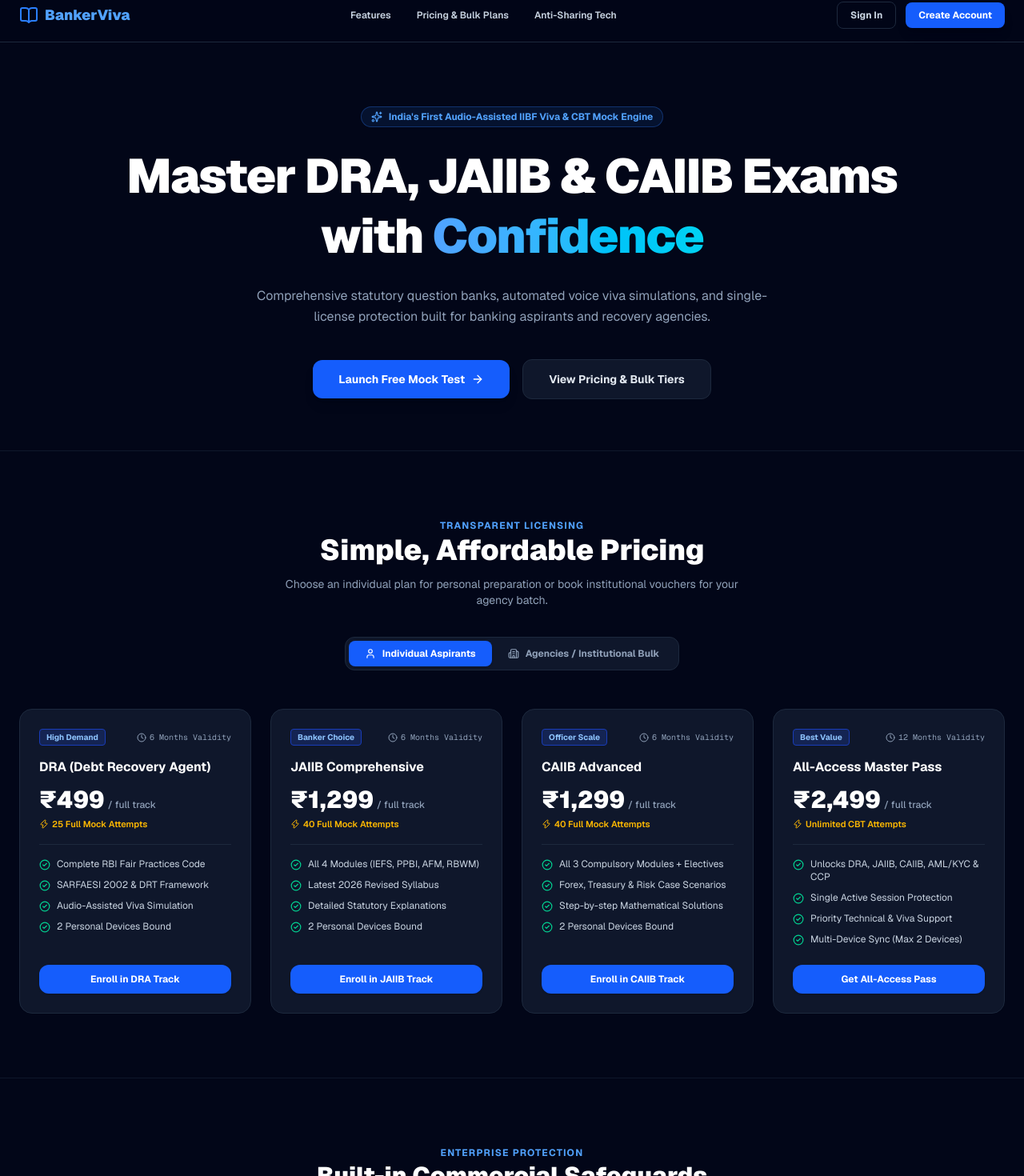
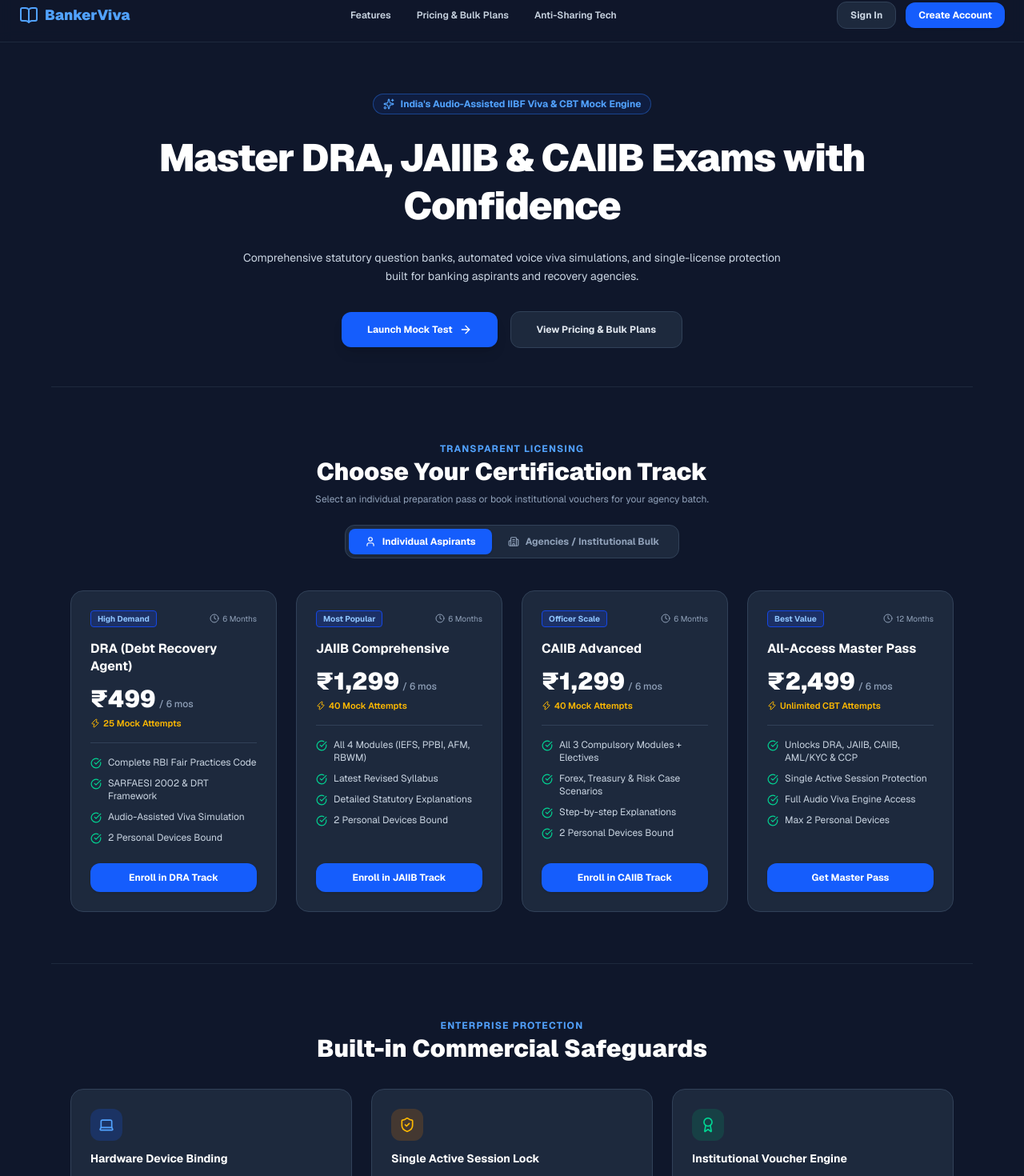
Before and after one commit to cbiswarup74-hue/bankerviva, a Next.js app: page / in a window 1280 px wide. Shown: the part 14-1484 px from the top of the page at 80% size. Built offline with nearby package versions, Linux system fonts and the light colour scheme.

Commit message:
style: restore soothing slate-900 theme, original typography, and integrated pricing matrix

```diff
--- a/src/app/page.tsx
+++ b/src/app/page.tsx
@@ -6,15 +6,14 @@
   BookOpen,
   ShieldCheck,
   Award,
-  CheckCircle2,
+  CheckCircle,
   ArrowRight,
   Building2,
   User,
   Laptop,
-  Zap,
-  HelpCircle,
   Clock,
-  Sparkles
+  Sparkles,
+  Zap
 } from 'lucide-react';
 
 export default function LandingPage() {
@@ -24,8 +23,8 @@
     {
       title: 'DRA (Debt Recovery Agent)',
       price: '₹499',
-      duration: '6 Months Validity',
-      credits: '25 Full Mock Attempts',
+      duration: '6 Months',
+      credits: '25 Mock Attempts',
       badge: 'High Demand',
       features: [
         'Complete RBI Fair Practices Code',
@@ -38,12 +37,12 @@
     {
       title: 'JAIIB Comprehensive',
       price: '₹1,299',
-      duration: '6 Months Validity',
-      credits: '40 Full Mock Attempts',
-      badge: 'Banker Choice',
+      duration: '6 Months',
+      credits: '40 Mock Attempts',
+      badge: 'Most Popular',
       features: [
         'All 4 Modules (IEFS, PPBI, AFM, RBWM)',
-        'Latest 2026 Revised Syllabus',
+        'Latest Revised Syllabus',
         'Detailed Statutory Explanations',
         '2 Personal Devices Bound'
       ],
@@ -52,13 +51,13 @@
     {
       title: 'CAIIB Advanced',
       price: '₹1,299',
-      duration: '6 Months Validity',
-      credits: '40 Full Mock Attempts',
+      duration: '6 Months',
+      credits: '40 Mock Attempts',
       badge: 'Officer Scale',
       features: [
         'All 3 Compulsory Modules + Electives',
         'Forex, Treasury & Risk Case Scenarios',
-        'Step-by-step Mathematical Solutions',
+        'Step-by-step Explanations',
         '2 Personal Devices Bound'
       ],
       ctaText: 'Enroll in CAIIB Track'
@@ -66,16 +65,16 @@
     {
       title: 'All-Access Master Pass',
       price: '₹2,499',
-      duration: '12 Months Validity',
+      duration: '12 Months',
       credits: 'Unlimited CBT Attempts',
       badge: 'Best Value',
       features: [
         'Unlocks DRA, JAIIB, CAIIB, AML/KYC & CCP',
         'Single Active Session Protection',
-        'Priority Technical & Viva Support',
-        'Multi-Device Sync (Max 2 Devices)'
+        'Full Audio Viva Engine Access',
+        'Max 2 Personal Devices'
       ],
-      ctaText: 'Get All-Access Pass'
+      ctaText: 'Get Master Pass'
     }
   ];
 
@@ -84,38 +83,38 @@
       title: 'DRA Agency Bulk Tier',
       price: '₹299',
       unit: '/ candidate',
-      minOrder: 'Minimum 25 Candidate Seats (₹7,475 total)',
-      duration: '6 Months Validity',
+      minOrder: 'Min 25 Candidate Seats (₹7,475 total)',
+      duration: '6 Months',
       badge: 'Agency Special',
       features: [
         'Instant 16-Character Activation Vouchers',
-        'Dedicated Batch Performance Dashboard',
+        'Dedicated Batch Performance Tracking',
         'Individual Candidate Device Locking',
-        'Official Tax Invoicing for Agencies'
+        'Official Invoicing for Agencies'
       ],
       ctaText: 'Book DRA Agency Batch'
     },
     {
-      title: 'JAIIB / CAIIB Bank Branch Pass',
+      title: 'JAIIB / CAIIB Bank Batch',
       price: '₹799',
       unit: '/ candidate',
-      minOrder: 'Minimum 10 Candidate Seats (₹7,990 total)',
-      duration: '6 Months Validity',
-      badge: 'Corporate / NBFC',
+      minOrder: 'Min 10 Candidate Seats (₹7,990 total)',
+      duration: '6 Months',
+      badge: 'Bank / NBFC',
       features: [
         'Bulk Voucher Activation for Staff',
         'Full 4-Module Question Bank Access',
         'Real-time Staff Attempt Analytics',
-        'Centralized Billing & Voucher Management'
+        'Centralized Voucher Management'
       ],
       ctaText: 'Order Bank Study Batch'
     },
     {
-      title: 'Specialized Track (AML/KYC & CCP)',
+      title: 'Specialized (AML/KYC & CCP)',
       price: '₹449',
       unit: '/ candidate',
-      minOrder: 'Minimum 10 Candidate Seats (₹4,490 total)',
-      duration: '6 Months Validity',
+      minOrder: 'Min 10 Candidate Seats (₹4,490 total)',
+      duration: '6 Months',
       badge: 'Compliance Desk',
       features: [
         'FIU-IND PMLA Reporting Standards',
@@ -128,80 +127,78 @@
   ];
 
   return (
-    <div className="min-h-screen bg-slate-950 text-white font-sans selection:bg-blue-600 selection:text-white">
-      {/* Navigation */}
-      <header className="border-b border-slate-800 bg-slate-950/80 backdrop-blur sticky top-0 z-50">
-        <div className="max-w-7xl mx-auto px-6 py-4 flex justify-between items-center">
-          <div className="flex items-center gap-2 text-blue-400 font-black text-lg">
-            <BookOpen className="w-6 h-6 text-blue-500" />
-            <span>BankerViva</span>
+    <div className="min-h-screen bg-slate-900 text-white flex flex-col font-sans select-none">
+      {/* Header */}
+      <header className="px-6 py-4 border-b border-slate-800 flex justify-between items-center bg-slate-900/80 backdrop-blur sticky top-0 z-50">
+        <div className="flex items-center gap-2">
+          <BookOpen className="w-6 h-6 text-blue-400" />
+          <span className="text-lg font-black text-blue-400">BankerViva</span>
         </div>
 
         <nav className="hidden md:flex items-center gap-8 text-xs font-semibold text-slate-300">
-            <a href="#features" className="hover:text-blue-400 transition">Features</a>
-            <a href="#pricing" className="hover:text-blue-400 transition">Pricing & Bulk Plans</a>
-            <a href="#security" className="hover:text-blue-400 transition">Anti-Sharing Tech</a>
+          <a href="#features" className="hover:text-white transition">Features</a>
+          <a href="#pricing" className="hover:text-white transition">Pricing & Bulk Plans</a>
+          <a href="#security" className="hover:text-white transition">Anti-Sharing Tech</a>
         </nav>
 
         <div className="flex items-center gap-3">
           <Link
             href="/auth"
-              className="text-xs font-bold text-slate-300 hover:text-white px-4 py-2 rounded-lg border border-slate-800 hover:border-slate-700 transition"
+            className="text-xs font-bold text-slate-300 hover:text-white px-4 py-2 rounded-xl border border-slate-700 bg-slate-800 hover:bg-slate-700 transition"
           >
             Sign In
           </Link>
           <Link
             href="/auth"
-              className="text-xs font-bold bg-blue-600 hover:bg-blue-500 text-white px-4 py-2 rounded-lg shadow-lg transition"
+            className="text-xs font-bold bg-blue-600 hover:bg-blue-500 text-white px-4 py-2 rounded-xl shadow transition"
           >
             Create Account
           </Link>
         </div>
-        </div>
       </header>
 
       {/* Hero Section */}
-      <section className="max-w-5xl mx-auto px-6 pt-20 pb-16 text-center space-y-6">
-        <div className="inline-flex items-center gap-2 px-3 py-1 rounded-full border border-blue-500/30 bg-blue-500/10 text-blue-400 text-xs font-bold">
-          <Sparkles className="w-3.5 h-3.5" /> India's First Audio-Assisted IIBF Viva & CBT Mock Engine
+      <section className="max-w-5xl mx-auto px-6 pt-16 pb-12 text-center space-y-6">
+        <div className="inline-flex items-center gap-2 px-3 py-1 rounded-full border border-blue-500/40 bg-blue-600/10 text-blue-400 text-xs font-bold">
+          <Sparkles className="w-3.5 h-3.5" /> India's Audio-Assisted IIBF Viva & CBT Mock Engine
         </div>
 
-        <h1 className="text-4xl sm:text-6xl font-black tracking-tight leading-tight">
-          Master DRA, JAIIB & CAIIB Exams with <span className="text-transparent bg-clip-text bg-gradient-to-r from-blue-400 to-cyan-400">Confidence</span>
+        <h1 className="text-3xl sm:text-5xl font-black tracking-tight leading-tight">
+          Master DRA, JAIIB & CAIIB Exams with Confidence
         </h1>
 
-        <p className="max-w-2xl mx-auto text-slate-400 text-sm sm:text-base leading-relaxed">
+        <p className="max-w-2xl mx-auto text-slate-300 text-xs sm:text-sm leading-relaxed">
           Comprehensive statutory question banks, automated voice viva simulations, and single-license protection built for banking aspirants and recovery agencies.
         </p>
 
-        <div className="flex flex-col sm:flex-row items-center justify-center gap-4 pt-4">
+        <div className="flex flex-col sm:flex-row items-center justify-center gap-4 pt-2">
           <Link
             href="/exam"
-            className="w-full sm:w-auto px-8 py-3.5 bg-blue-600 hover:bg-blue-500 text-white font-bold text-sm rounded-xl shadow-lg transition flex items-center justify-center gap-2"
+            className="w-full sm:w-auto px-8 py-3.5 bg-blue-600 hover:bg-blue-500 text-white font-bold text-xs rounded-xl shadow-lg transition flex items-center justify-center gap-2"
           >
-            Launch Free Mock Test <ArrowRight className="w-4 h-4" />
+            Launch Mock Test <ArrowRight className="w-4 h-4" />
           </Link>
           <a
             href="#pricing"
-            className="w-full sm:w-auto px-8 py-3.5 bg-slate-900 hover:bg-slate-800 border border-slate-800 text-slate-200 font-bold text-sm rounded-xl transition"
+            className="w-full sm:w-auto px-8 py-3.5 bg-slate-800 hover:bg-slate-700 border border-slate-700 text-slate-200 font-bold text-xs rounded-xl transition"
           >
-            View Pricing & Bulk Tiers
+            View Pricing & Bulk Plans
           </a>
         </div>
       </section>
 
       {/* Commercial Pricing Matrix Section */}
-      <section id="pricing" className="max-w-7xl mx-auto px-6 py-20 border-t border-slate-900">
-        <div className="text-center space-y-3 mb-12">
+      <section id="pricing" className="max-w-6xl mx-auto px-6 py-16 space-y-8 border-t border-slate-800">
+        <div className="text-center space-y-2">
           <span className="text-xs font-bold text-blue-400 uppercase tracking-widest">Transparent Licensing</span>
-          <h2 className="text-3xl sm:text-4xl font-black text-white">Simple, Affordable Pricing</h2>
-          <p className="text-xs sm:text-sm text-slate-400 max-w-xl mx-auto">
-            Choose an individual plan for personal preparation or book institutional vouchers for your agency batch.
+          <h2 className="text-2xl sm:text-3xl font-black text-white">Choose Your Certification Track</h2>
+          <p className="text-xs text-slate-400 max-w-xl mx-auto">
+            Select an individual preparation pass or book institutional vouchers for your agency batch.
           </p>
 
           {/* Pricing Toggle */}
-          <div className="flex justify-center pt-6">
-            <div className="inline-flex bg-slate-900 border border-slate-800 p-1 rounded-xl">
+          <div className="flex justify-center pt-4">
+            <div className="inline-flex bg-slate-800 border border-slate-700 p-1 rounded-xl">
               <button
                 onClick={() => setPricingTab('individual')}
                 className={`flex items-center gap-2 px-5 py-2 rounded-lg text-xs font-bold transition ${
@@ -228,18 +225,18 @@
 
         {/* Pricing Cards */}
         {pricingTab === 'individual' ? (
-          <div className="grid grid-cols-1 md:grid-cols-2 lg:grid-cols-4 gap-6">
+          <div className="grid grid-cols-1 md:grid-cols-2 lg:grid-cols-4 gap-6 pt-2">
             {individualPlans.map((plan, idx) => (
               <div
                 key={idx}
-                className="bg-slate-900 border border-slate-800 rounded-2xl p-6 flex flex-col justify-between hover:border-slate-700 transition relative group"
+                className="bg-slate-800 border border-slate-700 rounded-2xl p-6 flex flex-col justify-between hover:border-slate-600 transition relative"
               >
                 <div className="space-y-4">
                   <div className="flex justify-between items-center">
-                    <span className="text-[10px] font-bold px-2 py-0.5 rounded bg-blue-900/40 text-blue-300 border border-blue-800">
+                    <span className="text-[10px] font-bold px-2 py-0.5 rounded bg-blue-900/50 text-blue-300 border border-blue-700">
                       {plan.badge}
                     </span>
-                    <span className="text-[10px] text-slate-400 flex items-center gap-1 font-mono">
+                    <span className="text-[10px] text-slate-400 flex items-center gap-1">
                       <Clock className="w-3 h-3" /> {plan.duration}
                     </span>
                   </div>
@@ -248,17 +245,17 @@
                     <h3 className="text-base font-bold text-white leading-snug">{plan.title}</h3>
                     <div className="mt-3 flex items-baseline gap-1">
                       <span className="text-3xl font-black text-white">{plan.price}</span>
-                      <span className="text-xs text-slate-400 font-medium">/ full track</span>
+                      <span className="text-xs text-slate-400 font-medium">/ 6 mos</span>
                     </div>
                     <div className="text-[11px] font-semibold text-amber-400 mt-1 flex items-center gap-1">
                       <Zap className="w-3 h-3" /> {plan.credits}
                     </div>
                   </div>
 
-                  <ul className="space-y-2.5 pt-4 border-t border-slate-800 text-xs text-slate-300">
+                  <ul className="space-y-2.5 pt-4 border-t border-slate-700 text-xs text-slate-300">
                     {plan.features.map((feat, fIdx) => (
                       <li key={fIdx} className="flex items-start gap-2">
-                        <CheckCircle2 className="w-3.5 h-3.5 text-emerald-400 flex-shrink-0 mt-0.5" />
+                        <CheckCircle className="w-3.5 h-3.5 text-emerald-400 flex-shrink-0 mt-0.5" />
                         <span>{feat}</span>
                       </li>
                     ))}
@@ -275,24 +272,24 @@
             ))}
           </div>
         ) : (
-          <div className="grid grid-cols-1 md:grid-cols-3 gap-6 max-w-5xl mx-auto">
+          <div className="grid grid-cols-1 md:grid-cols-3 gap-6 max-w-5xl mx-auto pt-2">
             {institutionalPlans.map((plan, idx) => (
               <div
                 key={idx}
-                className="bg-slate-900 border border-slate-800 rounded-2xl p-6 flex flex-col justify-between hover:border-amber-500/50 transition relative group"
+                className="bg-slate-800 border border-slate-700 rounded-2xl p-6 flex flex-col justify-between hover:border-amber-500/50 transition relative"
               >
                 <div className="space-y-4">
                   <div className="flex justify-between items-center">
-                    <span className="text-[10px] font-bold px-2 py-0.5 rounded bg-amber-500/10 text-amber-400 border border-amber-500/30">
+                    <span className="text-[10px] font-bold px-2 py-0.5 rounded bg-amber-500/20 text-amber-300 border border-amber-500/40">
                       {plan.badge}
                     </span>
-                    <span className="text-[10px] text-slate-400 flex items-center gap-1 font-mono">
+                    <span className="text-[10px] text-slate-400 flex items-center gap-1">
                       <Clock className="w-3 h-3" /> {plan.duration}
                     </span>
                   </div>
 
                   <div>
-                    <h3 className="text-lg font-bold text-white leading-snug">{plan.title}</h3>
+                    <h3 className="text-base font-bold text-white leading-snug">{plan.title}</h3>
                     <div className="mt-3 flex items-baseline gap-1">
                       <span className="text-3xl font-black text-amber-400">{plan.price}</span>
                       <span className="text-xs text-slate-400 font-medium">{plan.unit}</span>
@@ -302,10 +299,10 @@
                     </div>
                   </div>
 
-                  <ul className="space-y-2.5 pt-4 border-t border-slate-800 text-xs text-slate-300">
+                  <ul className="space-y-2.5 pt-4 border-t border-slate-700 text-xs text-slate-300">
                     {plan.features.map((feat, fIdx) => (
                       <li key={fIdx} className="flex items-start gap-2">
-                        <CheckCircle2 className="w-3.5 h-3.5 text-amber-400 flex-shrink-0 mt-0.5" />
+                        <CheckCircle className="w-3.5 h-3.5 text-amber-400 flex-shrink-0 mt-0.5" />
                         <span>{feat}</span>
                       </li>
                     ))}
@@ -325,38 +322,38 @@
       </section>
 
       {/* Security & Anti-Sharing Section */}
-      <section id="security" className="max-w-7xl mx-auto px-6 py-20 border-t border-slate-900">
-        <div className="text-center space-y-3 mb-12">
+      <section id="security" className="max-w-6xl mx-auto px-6 py-16 space-y-8 border-t border-slate-800">
+        <div className="text-center space-y-2">
           <span className="text-xs font-bold text-blue-400 uppercase tracking-widest">Enterprise Protection</span>
-          <h2 className="text-3xl font-black text-white">Built-in Commercial Safeguards</h2>
+          <h2 className="text-2xl sm:text-3xl font-black text-white">Built-in Commercial Safeguards</h2>
         </div>
 
         <div className="grid grid-cols-1 md:grid-cols-3 gap-6">
-          <div className="p-6 rounded-2xl bg-slate-900 border border-slate-800 space-y-3">
+          <div className="p-6 rounded-2xl bg-slate-800 border border-slate-700 space-y-3">
             <div className="w-10 h-10 rounded-xl bg-blue-600/20 text-blue-400 flex items-center justify-center">
               <Laptop className="w-5 h-5" />
             </div>
-            <h3 className="text-base font-bold text-white">Hardware Device Binding</h3>
+            <h3 className="text-sm font-bold text-white">Hardware Device Binding</h3>
             <p className="text-xs text-slate-400 leading-relaxed">
               Every candidate license is automatically bound to a maximum of 2 personal devices (e.g., primary laptop and phone), preventing unauthorized credential dissemination.
             </p>
           </div>
 
-          <div className="p-6 rounded-2xl bg-slate-900 border border-slate-800 space-y-3">
+          <div className="p-6 rounded-2xl bg-slate-800 border border-slate-700 space-y-3">
             <div className="w-10 h-10 rounded-xl bg-amber-600/20 text-amber-400 flex items-center justify-center">
               <ShieldCheck className="w-5 h-5" />
             </div>
-            <h3 className="text-base font-bold text-white">Single Active Session Lock</h3>
+            <h3 className="text-sm font-bold text-white">Single Active Session Lock</h3>
             <p className="text-xs text-slate-400 leading-relaxed">
               Real-time active token watchdogs invalidate and terminate duplicate concurrent logins within 10 seconds across disparate IP addresses.
             </p>
           </div>
 
-          <div className="p-6 rounded-2xl bg-slate-900 border border-slate-800 space-y-3">
+          <div className="p-6 rounded-2xl bg-slate-800 border border-slate-700 space-y-3">
             <div className="w-10 h-10 rounded-xl bg-emerald-600/20 text-emerald-400 flex items-center justify-center">
               <Award className="w-5 h-5" />
             </div>
-            <h3 className="text-base font-bold text-white">Institutional Voucher Engine</h3>
+            <h3 className="text-sm font-bold text-white">Institutional Voucher Engine</h3>
             <p className="text-xs text-slate-400 leading-relaxed">
               Agencies receive tamper-proof 16-character license vouchers with automated seat tracking and aggregate performance analytics.
             </p>
@@ -365,7 +362,7 @@
       </section>
 
       {/* Footer */}
-      <footer className="border-t border-slate-900 bg-slate-950 py-8 text-center text-xs text-slate-500">
+      <footer className="border-t border-slate-800 bg-slate-900 py-8 text-center text-xs text-slate-500">
         <p>© 2026 BankerViva. All rights reserved. Specialized IIBF Exam Readiness Platform.</p>
       </footer>
     </div>
```
Lines whose indentation alone changed are shown as unchanged.
